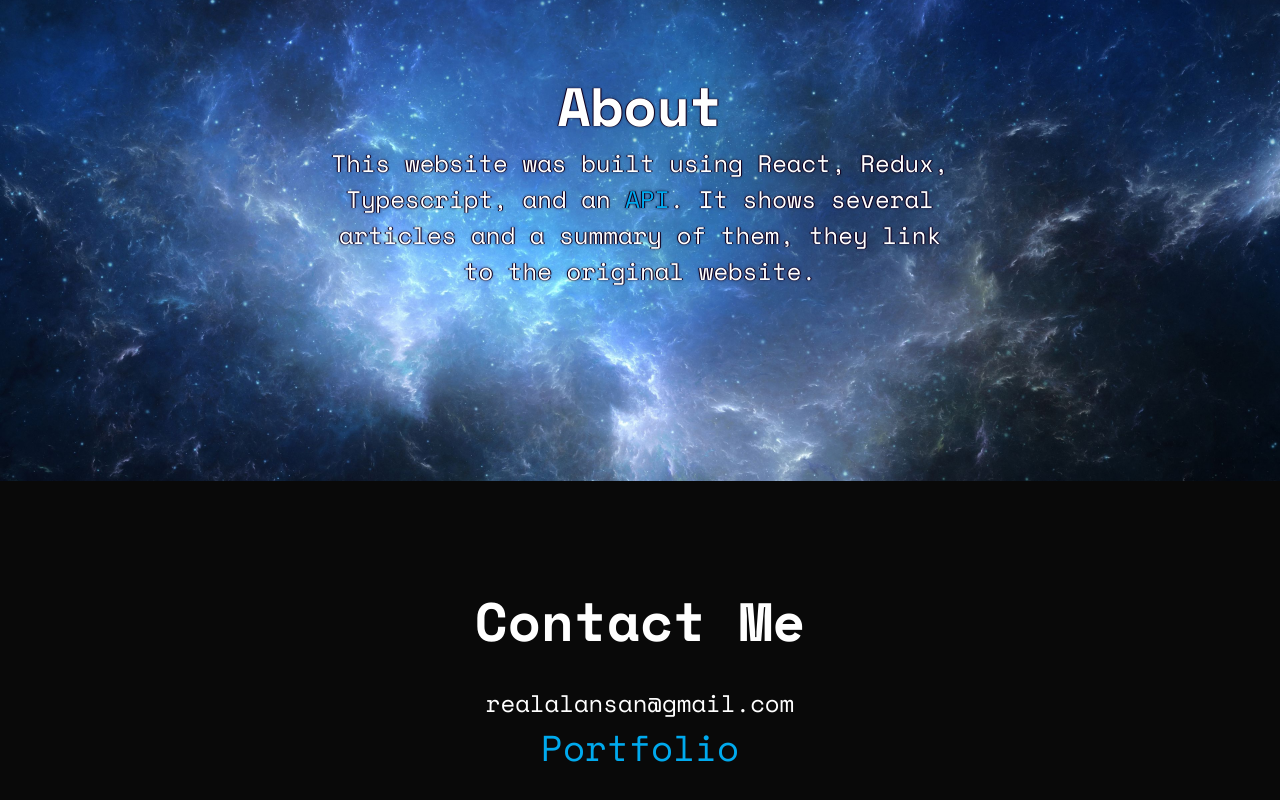
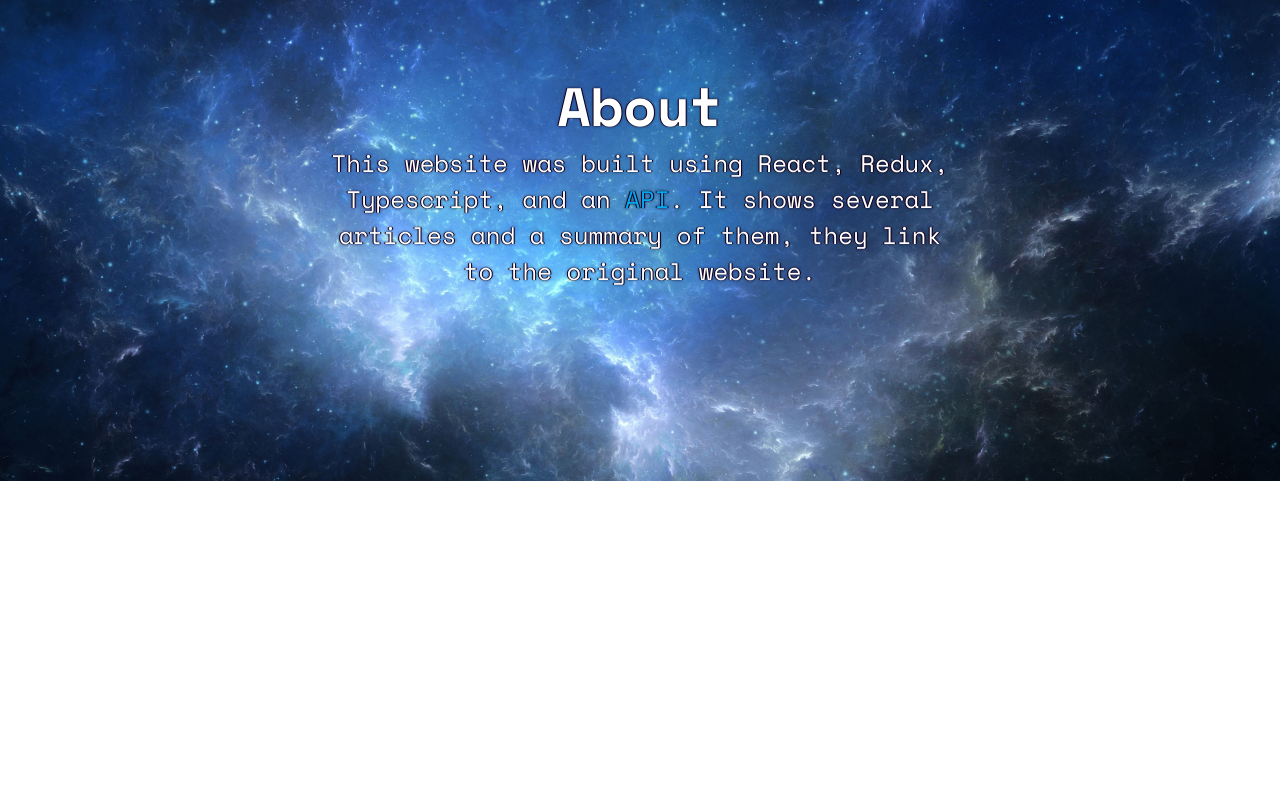
Before and after one commit to CodeAlanSanchez/outer-news, a React (Create React App) app: page / in a window 1280 px wide. Shown: the part 1276-2076 px from the top of the page. After the commit the page ends 1757 px from the top, so only its background shows below. Built offline with nearby package versions, Linux system fonts and the light colour scheme; no server answers.

Commit message:
Remove footer

```diff
--- a/src/components/Footer.tsx
+++ b/src/components/Footer.tsx
@@ -1,11 +1,14 @@
 import React from 'react';
 
 const Footer = () => (
-  <div className="footer" id="contact">
-    <h1>Contact Me</h1>
-    <p className="email">realalansan@gmail.com</p>
-    <a className="portfolio link" href="http://www.alansanchez.dev">Portfolio</a>
-  </div>
+  <>
+
+  </>
+  // <div className="footer" id="contact">
+  //   <h1>Contact Me</h1>
+  //   <p className="email">realalansan@gmail.com</p>
+  //   <a className="portfolio link" href="http://www.alansanchez.dev">Portfolio</a>
+  // </div>
 );
 
 export default Footer;
```
